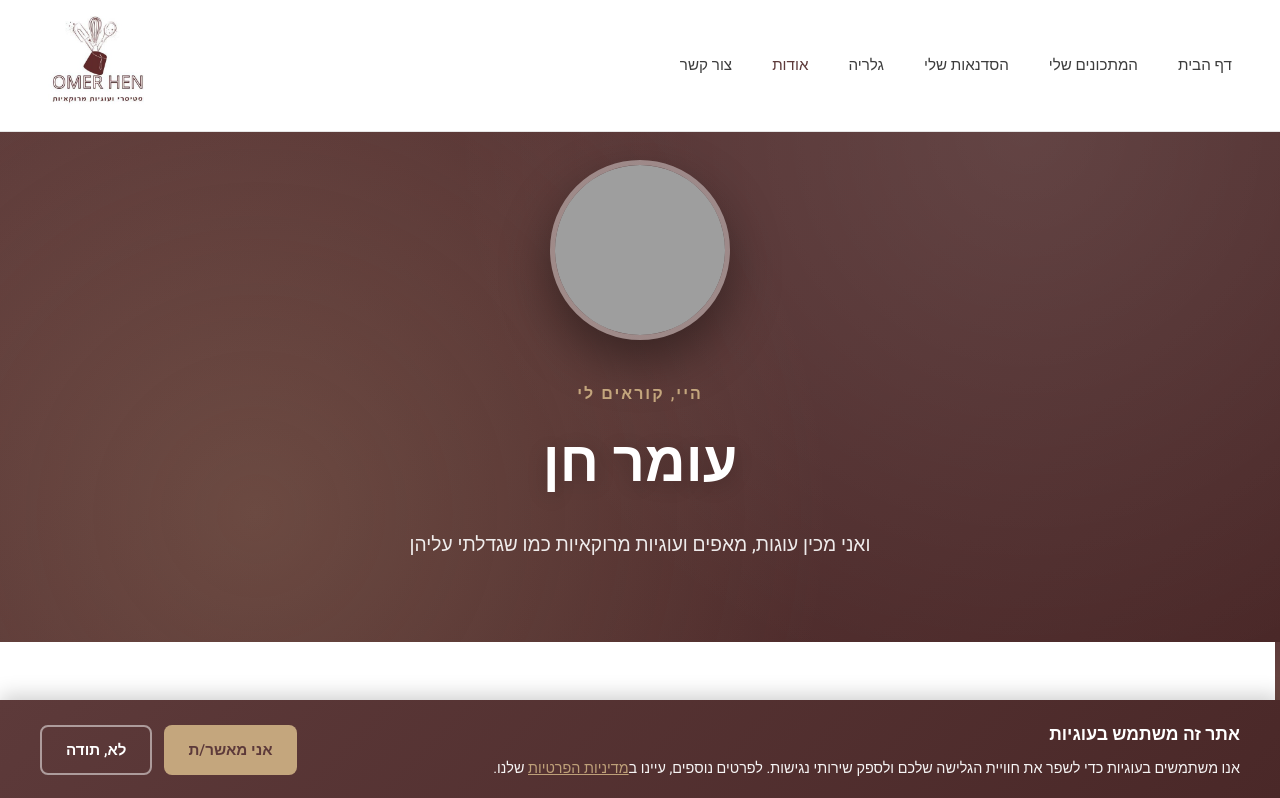
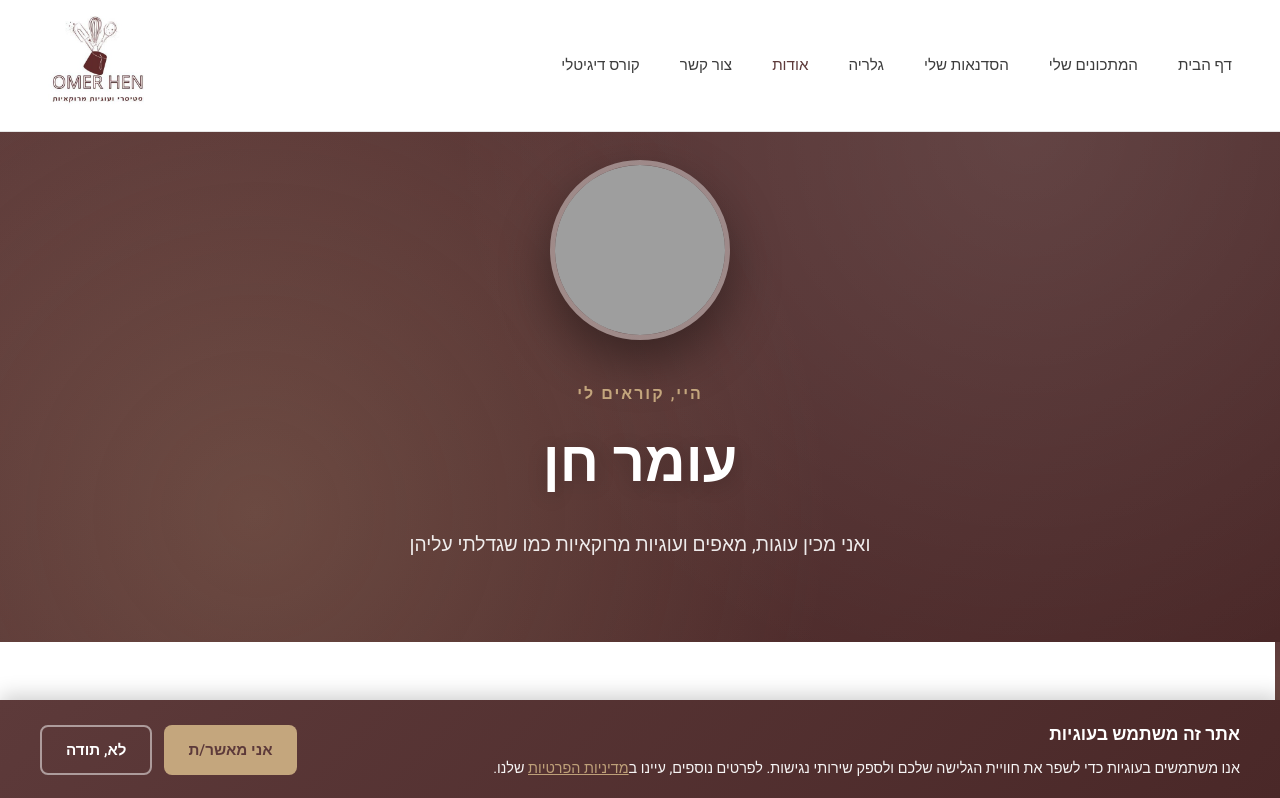
Before and after one commit to TairSara/omerChen, a website: page about.html in a window 1280 px wide. Shown: the top 798 px of the page. Drawn offline with Linux system fonts and the light colour scheme; grey boxes are pictures that could not be loaded.

Commit message:
add digital course link to navbar across all pages
Co-Authored-By: Claude Sonnet 4.6 <noreply@anthropic.com>

```diff
--- a/about.html
+++ b/about.html
@@ -76,6 +76,7 @@
                     <li role="none"><a href="gallery" role="menuitem">גלריה</a></li>
                     <li role="none"><a href="about" class="active" role="menuitem" aria-current="page">אודות</a></li>
                     <li role="none"><a href="contact" role="menuitem">צור קשר</a></li>
+                    <li role="none"><a href="https://my.schooler.biz/s/111339/omerhensecrets/56uNnZk" role="menuitem" target="_blank" rel="noopener noreferrer">קורס דיגיטלי</a></li>
                 </ul>
                 <button class="mobile-menu-btn" aria-label="פתיחת תפריט ניווט" aria-expanded="false" aria-controls="nav-links">
                     <span aria-hidden="true"></span>
```
Also changed, not shown: accessibility.html (+1 -0 lines), contact.html (+1 -0 lines), gallery.html (+1 -0 lines), index.html (+1 -0 lines), privacy.html (+1 -0 lines), recipes.html (+1 -0 lines), workshops.html (+1 -0 lines).
